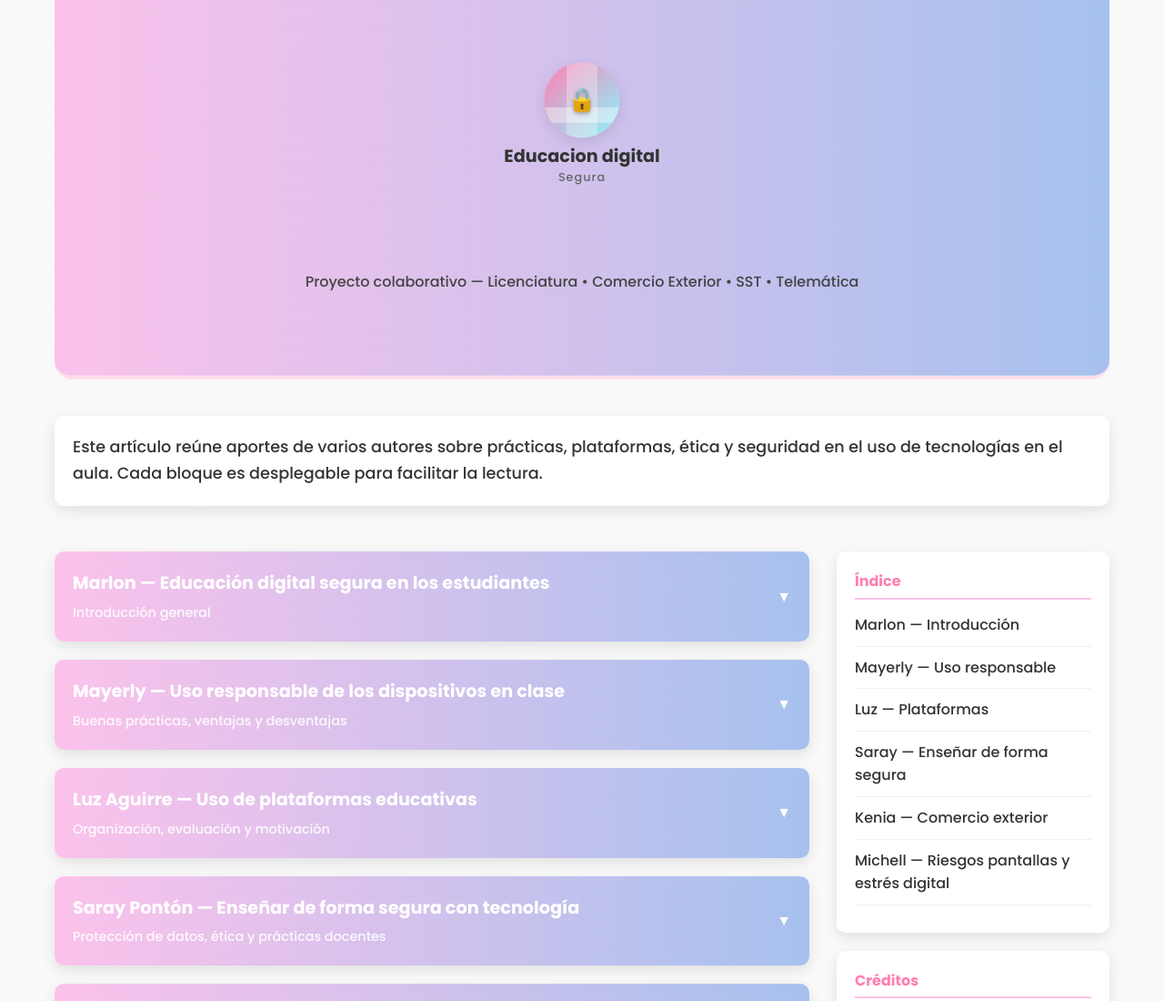
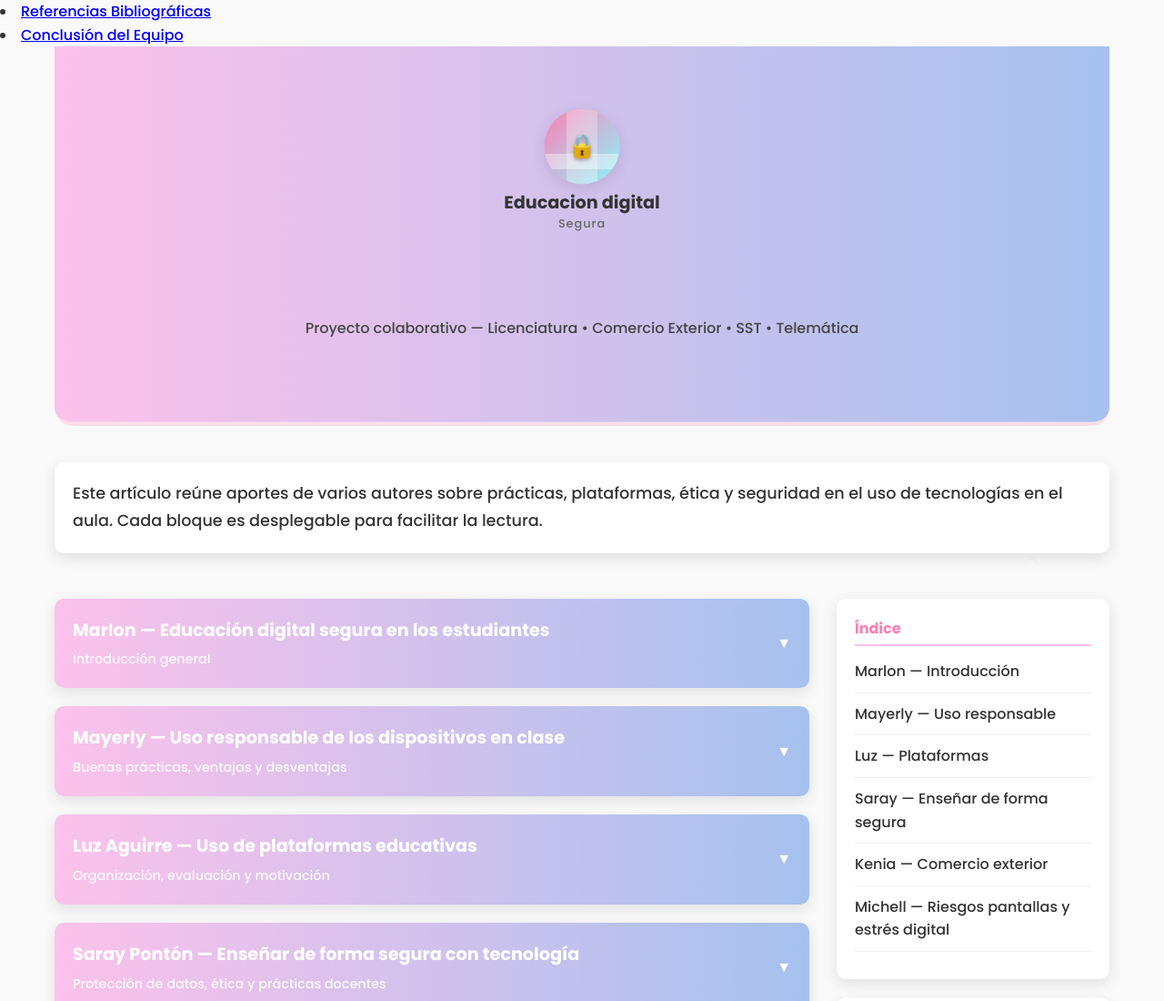
Before and after one commit to marlonpertuz332max/articulo-informativo, a website: page index.html in a window 1280 px wide. Shown: the top 1100 px of the page at 91% size. Drawn offline with nearby package versions, Linux system fonts and the light colour scheme.

Commit message:
Update index.html

```diff
--- a/index.html
+++ b/index.html
@@ -5,6 +5,8 @@
   <meta name="viewport" content="width=device-width,initial-scale=1" />
   <title>Artículo Informativo: Educación Digital Segura</title>
   <link rel="stylesheet" href="styles.css">
+<li><a href="#acc-referencias">Referencias Bibliográficas</a></li>
+<li><a href="#acc-conclusion">Conclusión del Equipo</a></li>
   <style>
     /* Estilos adicionales para mejorar la visualización */
     .parallax {
```
